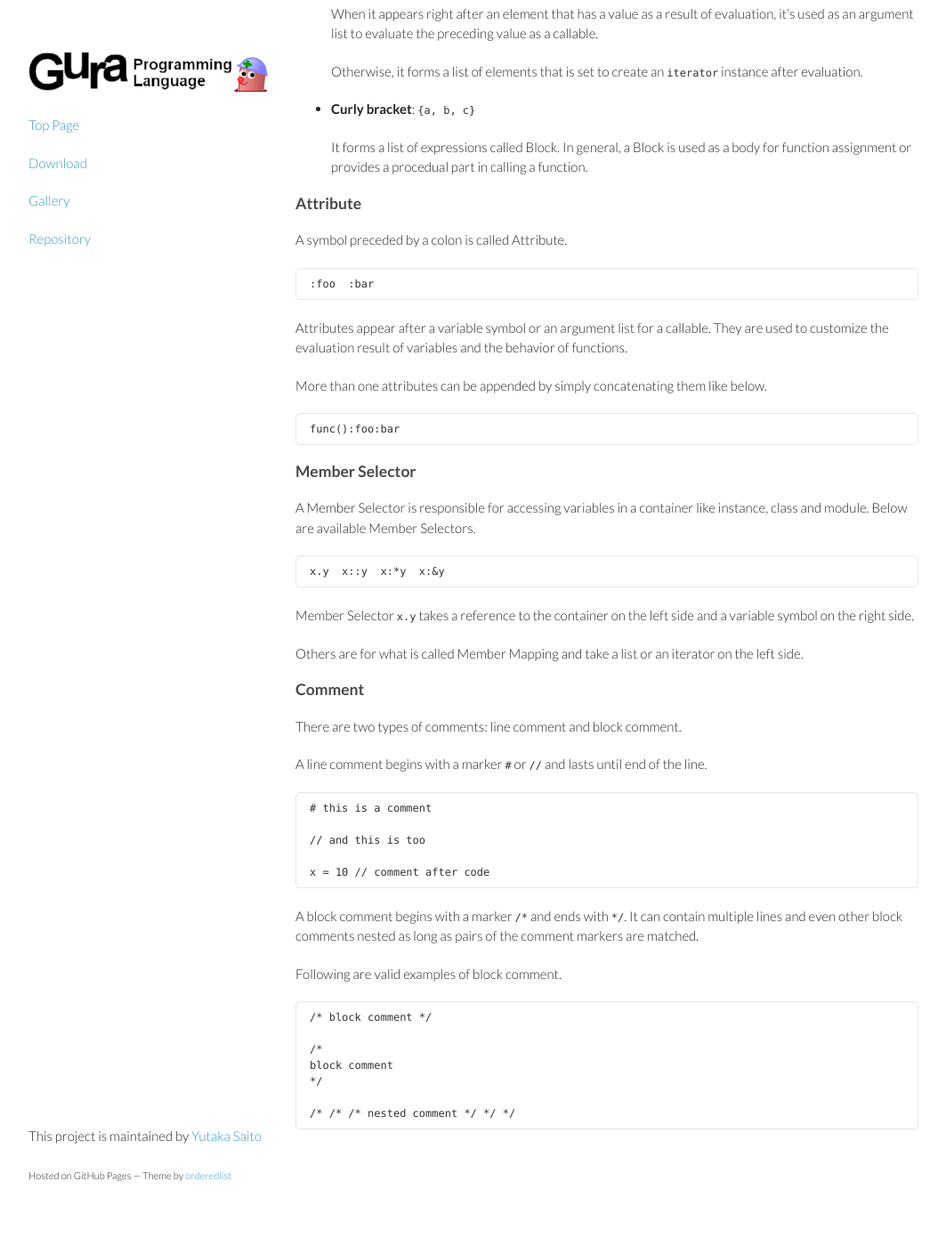
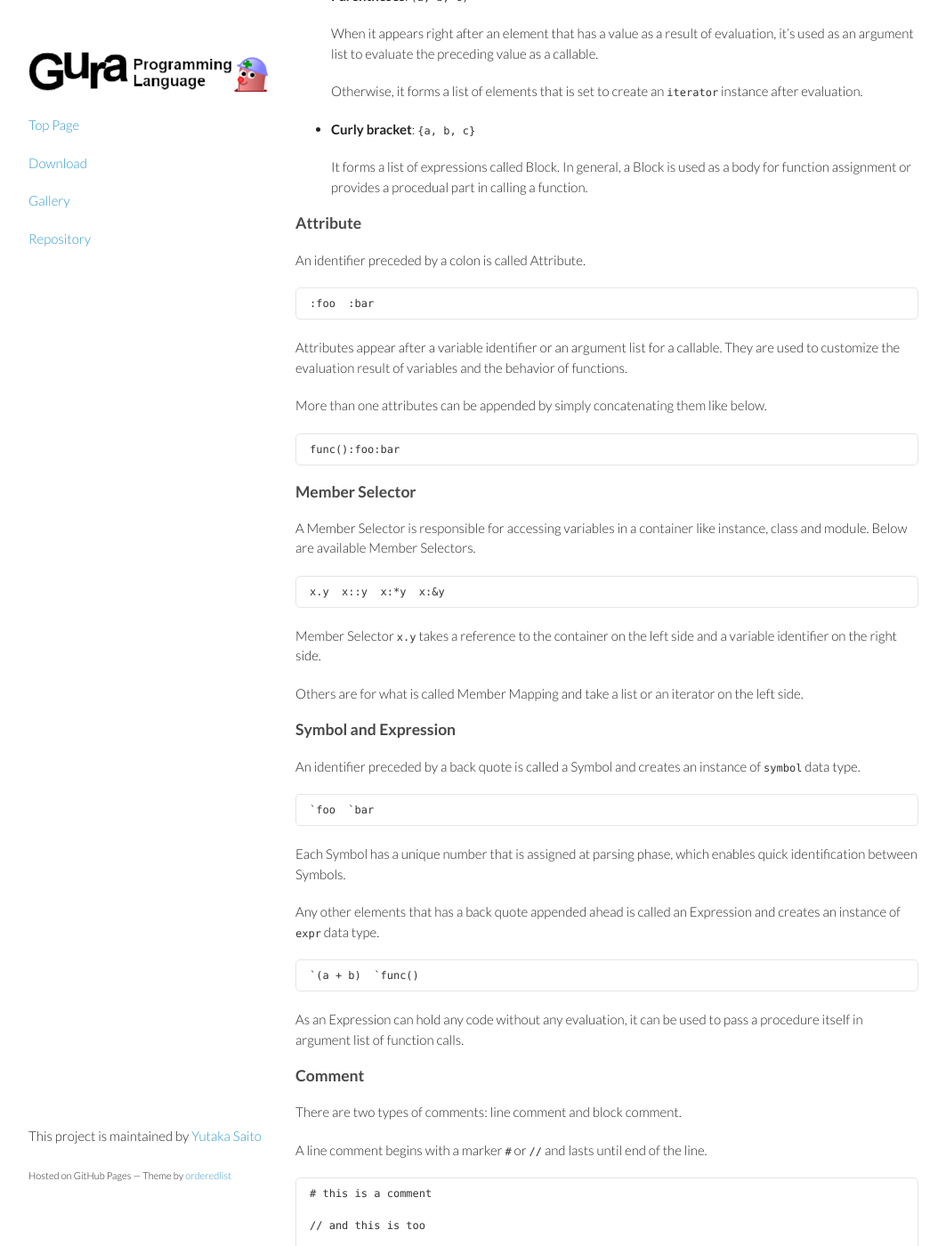
Before and after one commit to rudidude86/gura-lang.github.io, a Jekyll site: the page built from documents/Syntax.md, in a window 1280 px wide and 1400 px high, scrolled down 4667 px. Shown: the whole window at 89% size, without its empty margins (108-1171 px from the left). Built offline with Jekyll 4.4.1, drawn with Linux system fonts in a browser that asks for light colours; Markdown is read by kramdown in place of the engine named in the settings; before the commit the page ends 6006 px from its top, so only the background shows below that; some of the changed text lies outside the part shown.

Commit message:
updated Syntax

```diff
--- a/documents/Syntax.md
+++ b/documents/Syntax.md
@@ -7,11 +7,11 @@ title: Syntax
 {{ page.title }}
 ----------------
 
-### Symbol
+### Identifier
 
-A symbol is used as a name of variable, function, type name, attribute and suffix.
+An identifier is used as a name of variable, function, symbol, type name, attribute and suffix.
 
-A symbol starts with a UTF-8 leading byte or one of following characters:
+An identifier starts with a UTF-8 leading byte or one of following characters:
 
     a b c d e f g h i j k l m n o p q r s t u v w x y z
     A B C D E F G H I J K L M N O P Q R S T U V W X Y Z
@@ -61,24 +61,24 @@ represents a hexadecimal number.
     0x7feaa00
     0x7FEAA00
 
-A suffix symbol can be appended after a number literal
+A suffix identifier can be appended after a number literal
 to convert it into other types rather than `number`.
-Two suffix symbols are available as standard.
+Two suffix identifiers are available as standard.
 
 <table>
-<tr><th>Suffix Symbol</th><th>Function</th></tr>
+<tr><th>Suffix Identifier</th><th>Function</th></tr>
 <tr><td><code>j</code></td><td>Converts into <code>complex</code> type.
 An expression <code>3j</code> is equivalent with <code>complex(0, 3)</code>.</td></tr>
 <tr><td><code>r</code></td><td>Converts into <code>rational</code> type.
 An expression <code>3r</code> is equivalent with <code>rational(0, 3)</code>.</td></tr>
 </table>
 
-Importing modules may add other suffix symbols.
+Importing modules may add other suffix identifiers.
 For instance, importing a module named `gmp`, which calculates numbers in arbitrary precision,
 would add a suffix `L` that represents numbers that may consist of many digits.
 
-You can also add your own suffix symbols by using Suffix Manager
-that is responsible for managing suffix symbols and their associated functions.
+You can also add your own suffix identifiers by using Suffix Manager
+that is responsible for managing suffix identifiers and their associated functions.
 
 
 ### String Literal
@@ -189,7 +189,7 @@ without disarranging the appearance.
 A string literal prefixed by `b` would be treated
 as a sequence of binary data instead of character code.
 
-A string literal can also be appended by a suffix symbol
+A string literal can also be appended by a suffix identifier
 that has been registered in Suffix Manager.
 There's no built-in suffix for string literals.
 
@@ -252,11 +252,11 @@ There are three types of brackets as listed below.
 
 ### Attribute
 
-A symbol preceded by a colon is called Attribute.
+An identifier preceded by a colon is called Attribute.
 
     :foo  :bar
 
-Attributes appear after a variable symbol or an argument list for a callable.
+Attributes appear after a variable identifier or an argument list for a callable.
 They are used to customize the evaluation result of variables
 and the behavior of functions.
 
@@ -274,9 +274,28 @@ Below are available Member Selectors.
     x.y  x::y  x:*y  x:&y
 
 Member Selector `x.y` takes a reference to the container on the left side
-and a variable symbol on the right side.
+and a variable identifier on the right side.
 
 Others are for what is called Member Mapping and take a list or an iterator on the left side.
+
+
+### Symbol and Expression
+
+An identifier preceded by a back quote is called a Symbol
+and creates an instance of `symbol` data type.
+
+    `foo  `bar
+
+Each Symbol has a unique number that is assigned at parsing phase,
+which enables quick identification between Symbols.
+
+Any other elements that has a back quote appended ahead is called an Expression
+and creates an instance of `expr` data type.
+
+    `(a + b)  `func()
+
+As an Expression can hold any code without any evaluation,
+it can be used to pass a procedure itself in argument list of function calls.
 
 
 ### Comment
```
Also changed, not shown: other parts of documents/Syntax.md (+1 -1 lines).
